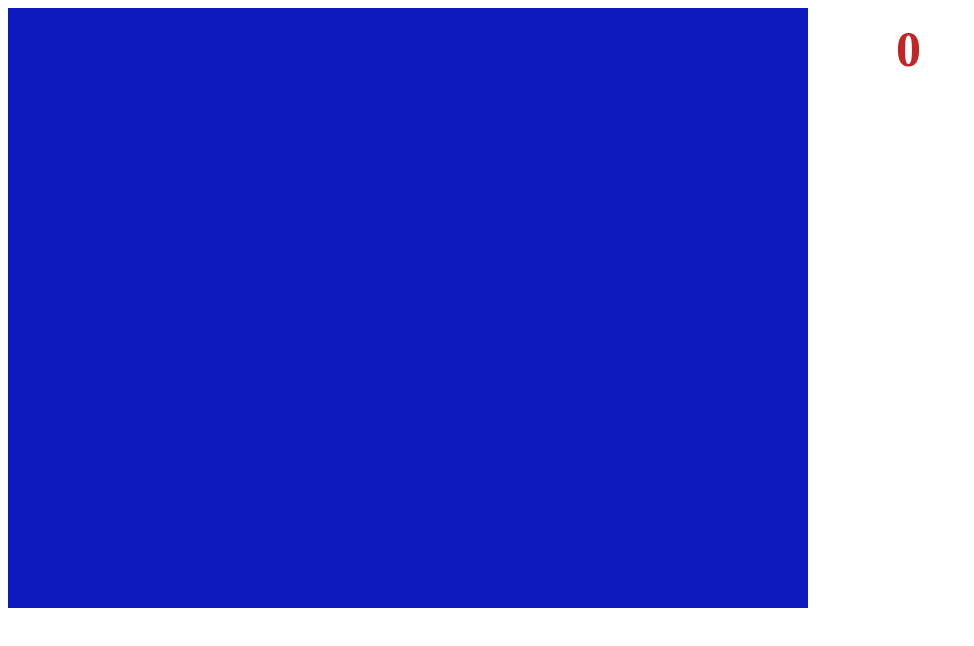
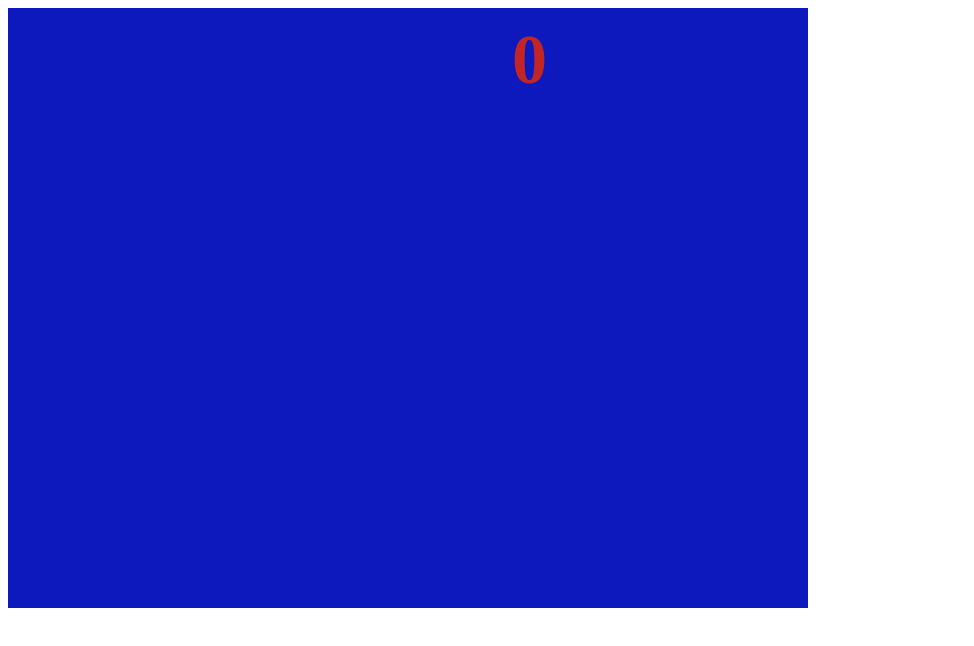
Before and after one commit to AlfredoE89/game, a website: page index.html in a window 1280 px wide. Shown: the whole page, without its empty margins (0-974 px from the left). Drawn offline with Linux system fonts and the light colour scheme; files that its build step writes are made by us from their sources.

Commit message:
finished game

```diff
--- a/src/scss/main.scss
+++ b/src/scss/main.scss
@@ -6,9 +6,9 @@
   #score {
     position: absolute;
     top: 20px;
-    left: 70%;
+    left: 40%;
     z-index: 100;
     font-weight: bold;
-    font-size: 50px;
+    font-size: 70px;
     color: rgb(194, 37, 37);
   }
```
Also changed, not shown: dist/css/main.css, dist/css/main.min.css, dist/js/main.js.
